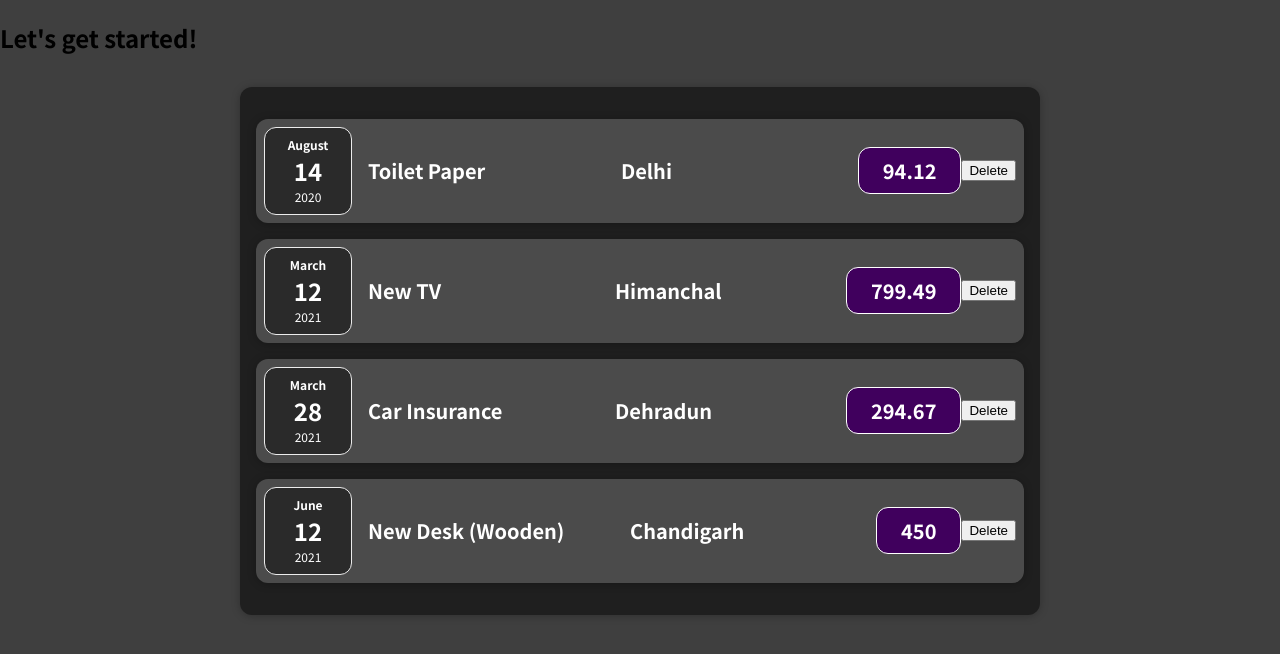
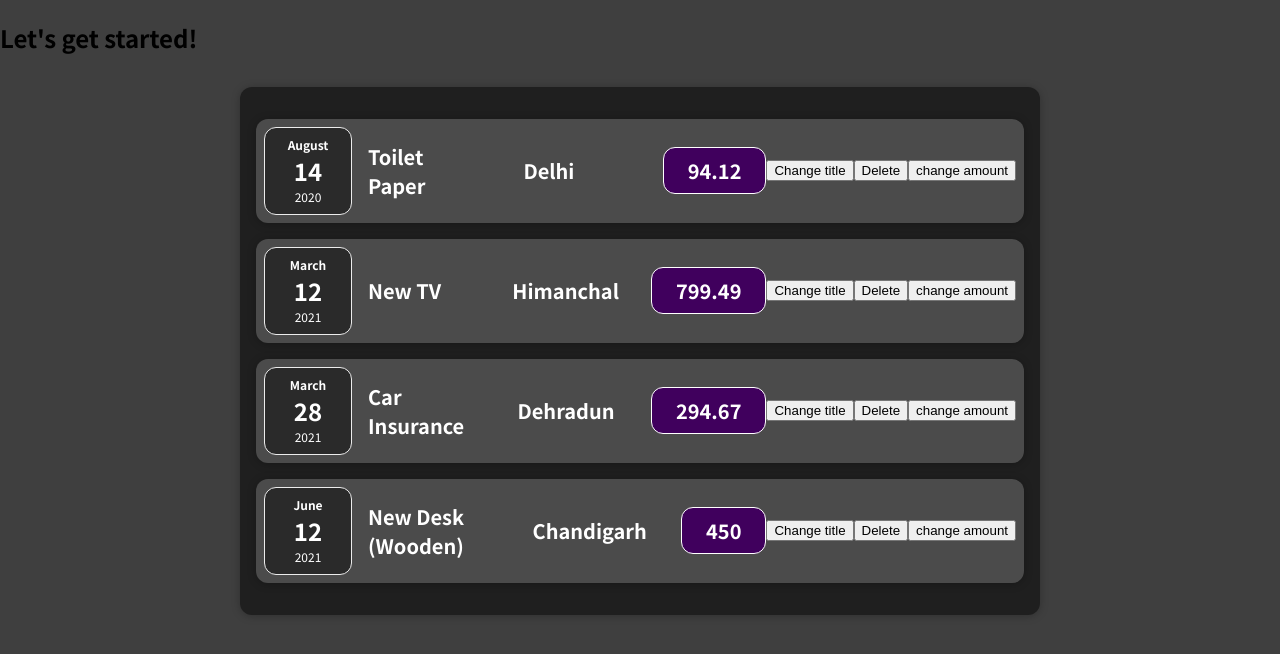
Before and after one commit to ssarun9871/Expense-tracker-frontend, a React (Create React App) app: page / in a window 1280 px wide. Shown: the top 654 px of the page. Built offline with nearby package versions, Linux system fonts and the light colour scheme.

Commit message:
implemented useState

```diff
--- a/src/components/Expenses/ExpenseItem.js
+++ b/src/components/Expenses/ExpenseItem.js
@@ -2,10 +2,14 @@
 import ExpenseDetails from "./ExpenseDetails";
 import "./ExpenseItem.css";
 import Card from '../UI/Card.js'
+import React, {useState} from "react";
 
 function ExpenseItem(props) {
+  const [title, setTitle] = useState(props.title);
+  const [amount, setAmount] = useState(props.amount);
 
-  function onDeleteHandler(id){
+
+  const onDeleteHandler = (id) => {
     const element = document.getElementById(id);
     if(element){
       element.remove();
@@ -14,15 +18,27 @@
       console.log("no-element found")
     }
   }
+
+  const onTitleChange = () => {
+    setTitle('update!');
+  }
+
+  const onAmounChange = () => {
+    setAmount('$100');
+  }
+
   return (
     <Card className="expense-item" id={props.id}>
       <ExpenseDate date={props.date} />
       <ExpenseDetails
-        title={props.title}
+        title={title}
         location={props.location}
-        amount={props.amount}
+        amount={amount}
       />
+
+      <button onClick={onTitleChange}>Change title</button>
       <button onClick={()=> onDeleteHandler(props.id)}>Delete</button>
+      <button onClick={onAmounChange}>change amount</button>
     </Card>
   );
 }
```
